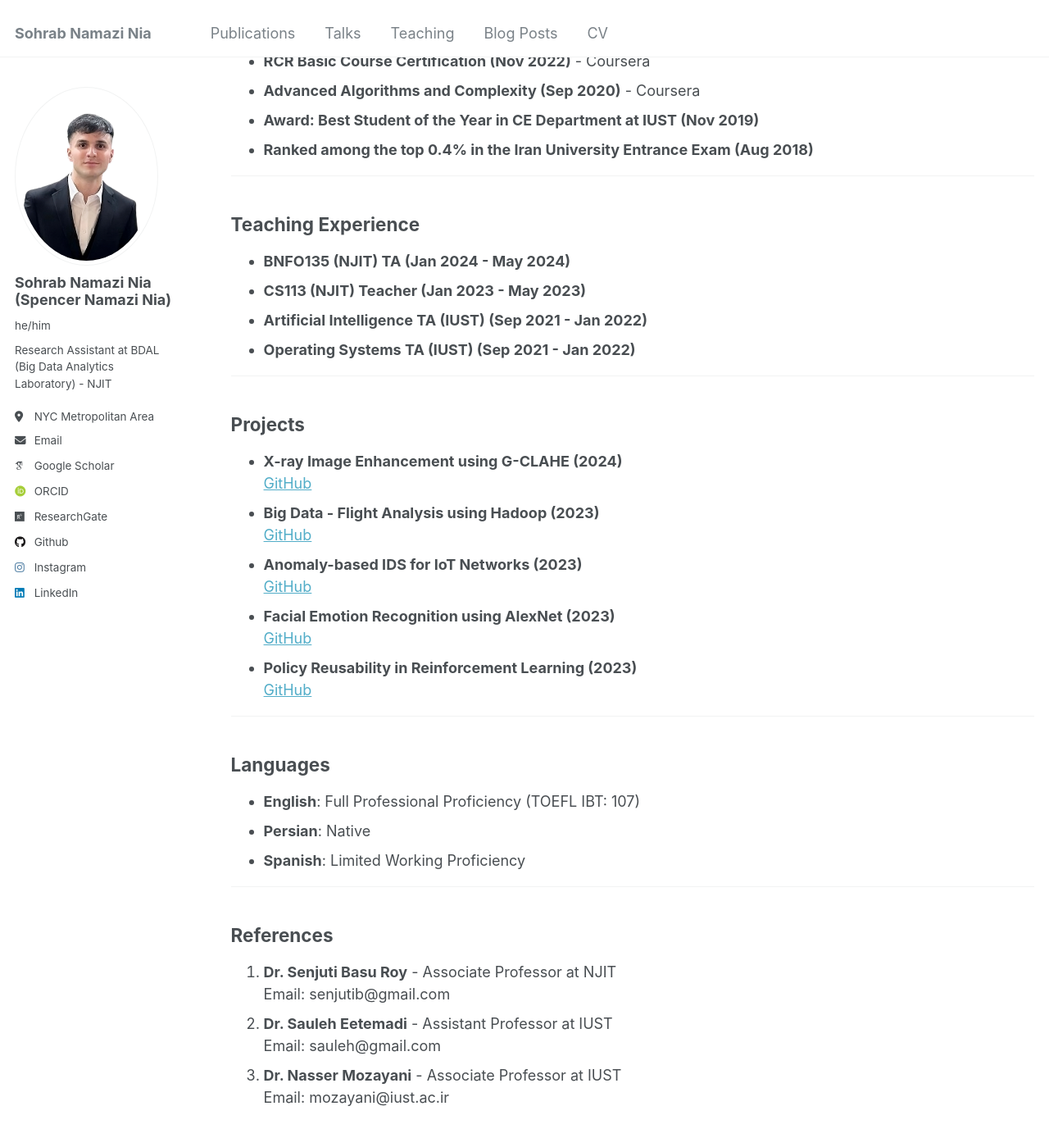
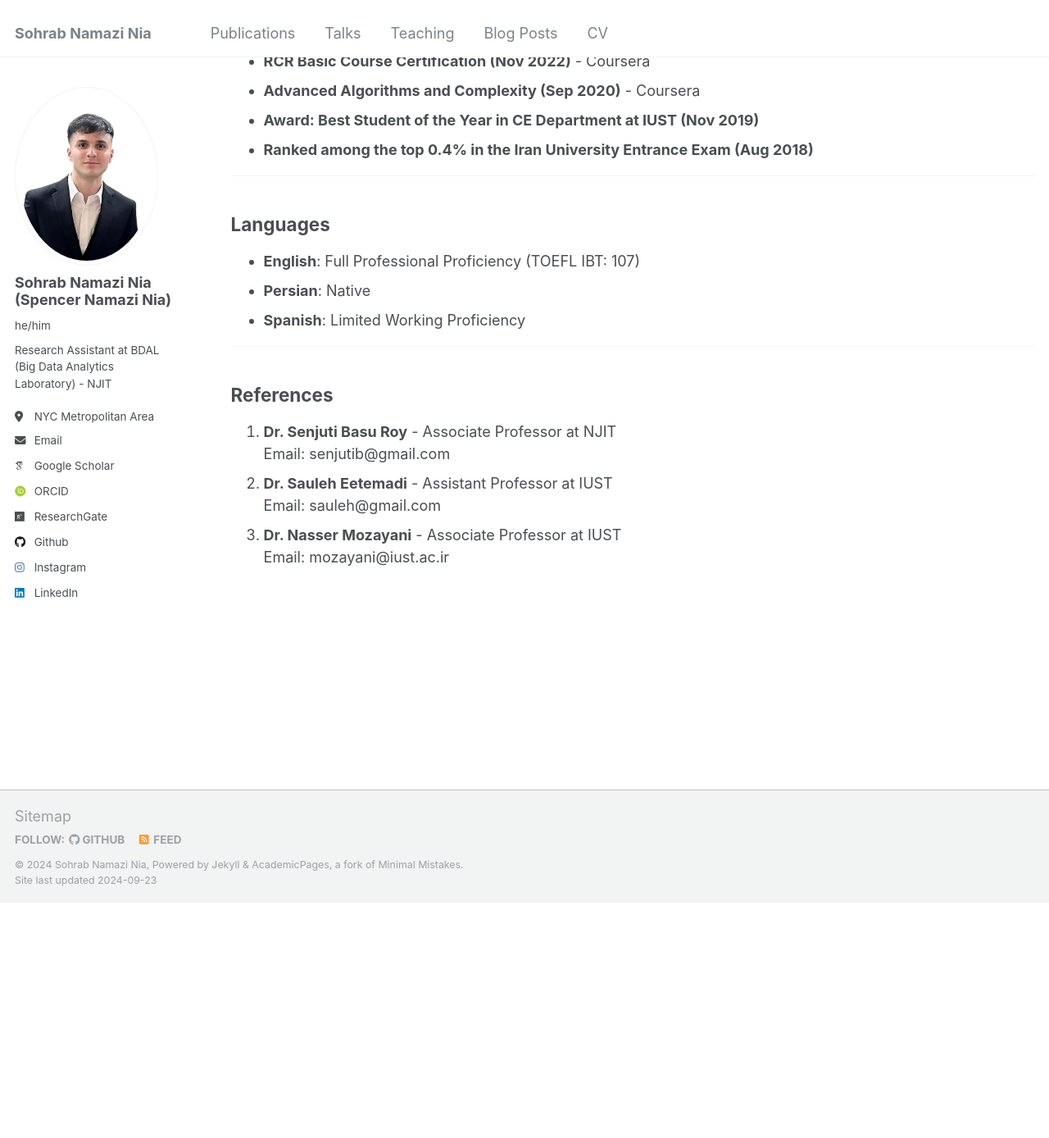
Before and after one commit to sohrabnamazinia/sohrabnamazinia.github.io, a Jekyll site: the page built from _pages/cv.md, in a window 1280 px wide and 1400 px high, scrolled down 2495 px. Shown: the top 1388 px of the window at 82% size. Built offline with Jekyll 4.4.1, drawn with Linux system fonts in a browser that asks for light colours; some web fonts are replaced; after the commit the page ends 3597 px from its top, so only the background shows below that.

Commit message:
update cv.md

```diff
--- a/_pages/cv.md
+++ b/_pages/cv.md
@@ -93,30 +93,6 @@ redirect_from:
 
 ---
 
-## Teaching Experience
-
-- **BNFO135 (NJIT) TA (Jan 2024 - May 2024)**
-- **CS113 (NJIT) Teacher (Jan 2023 - May 2023)**
-- **Artificial Intelligence TA (IUST) (Sep 2021 - Jan 2022)**
-- **Operating Systems TA (IUST) (Sep 2021 - Jan 2022)**
-
----
-
-## Projects
-
-- **X-ray Image Enhancement using G-CLAHE (2024)**
-  [GitHub](https://github.com/sohrabnamazinia/X-ray-Image-Enhancement-using-G-CLAHE)
-- **Big Data - Flight Analysis using Hadoop (2023)**
-  [GitHub](https://github.com/sohrabnamazinia/Flight-Analysis-Hadoop)
-- **Anomaly-based IDS for IoT Networks (2023)**
-  [GitHub](https://github.com/sohrabnamazinia/Anomaly-based-IDS-for-IoT-Networks)
-- **Facial Emotion Recognition using AlexNet (2023)**
-  [GitHub](https://github.com/sohrabnamazinia/Facial-Emotion-Recognition)
-- **Policy Reusability in Reinforcement Learning (2023)**
-  [GitHub](https://github.com/sohrabnamazinia/Policy-Reusablity-In-RL)
-
----
-
 ## Languages
 
 - **English**: Full Professional Proficiency (TOEFL IBT: 107)
```
